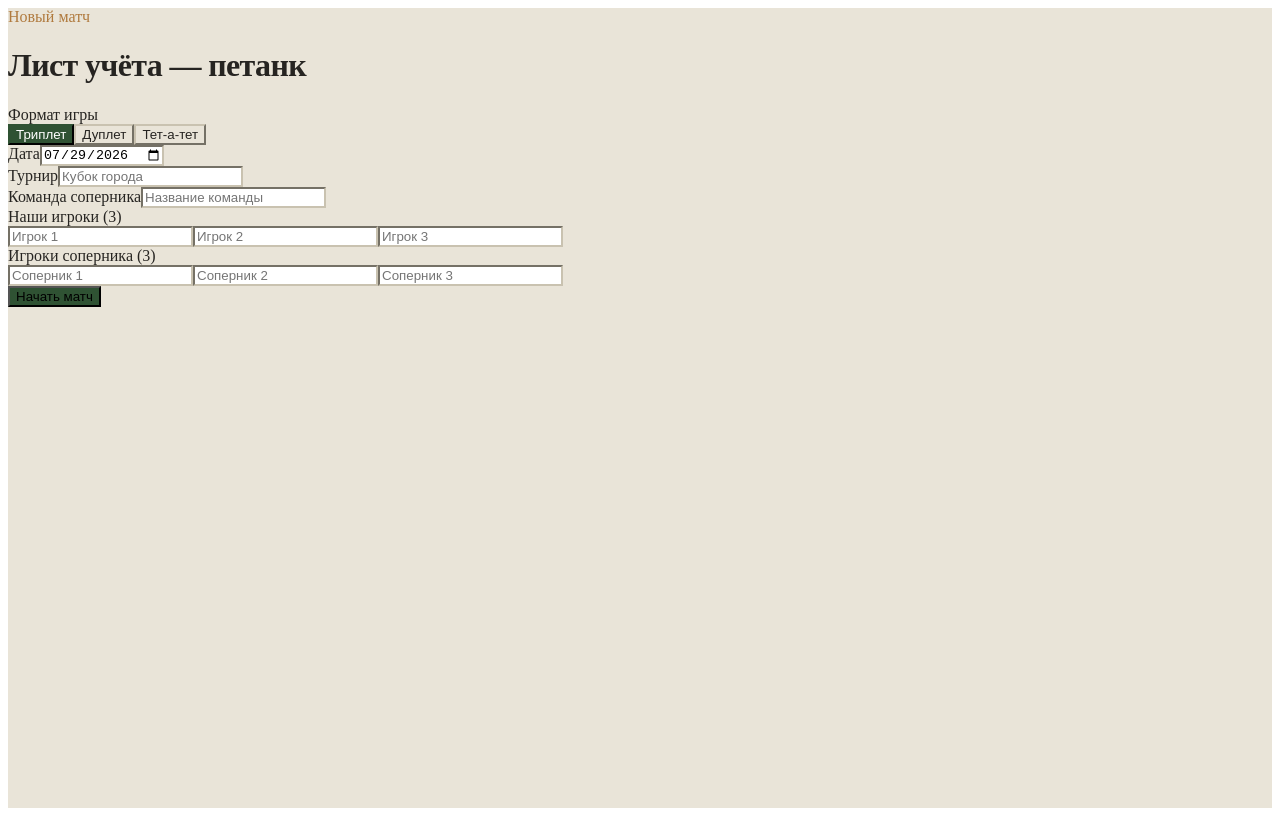
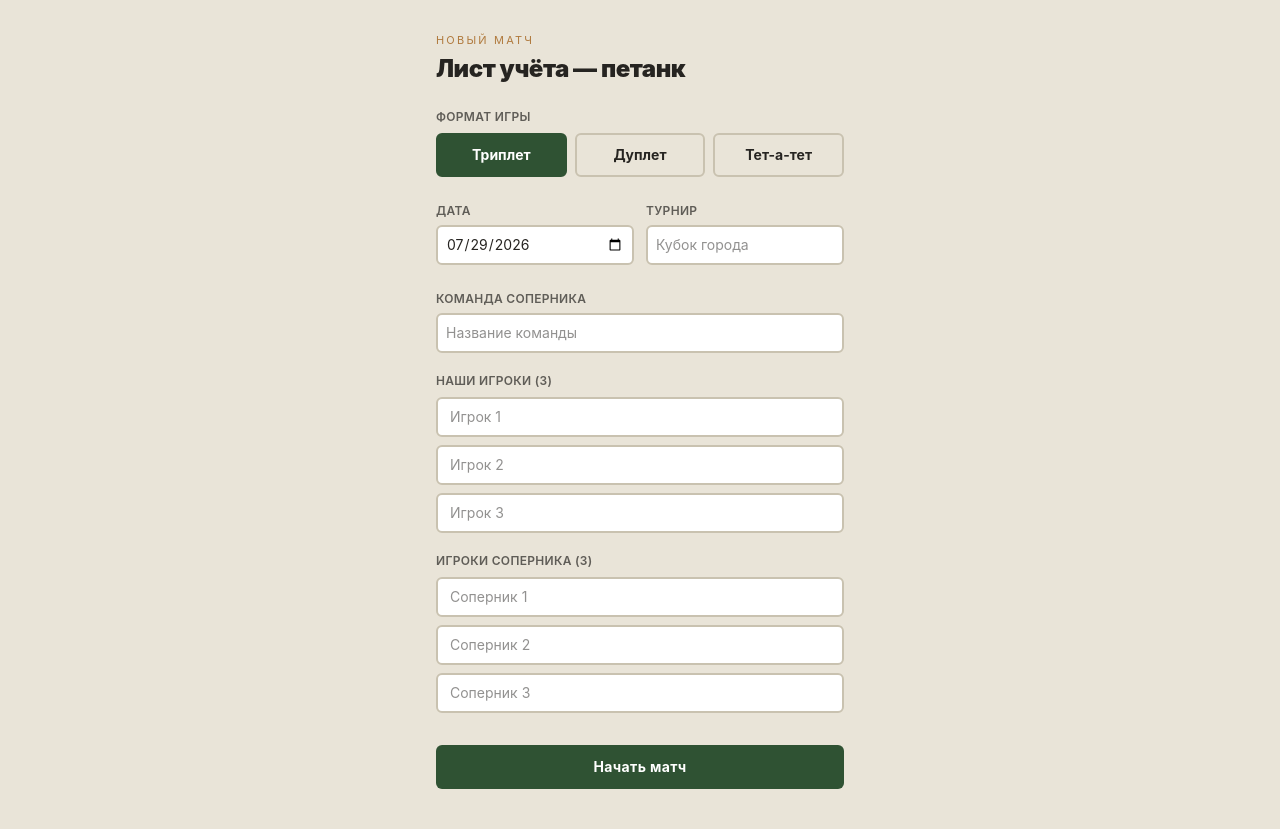
Before and after one commit to etopoesh/Petanquestats-app, a React (Vite) app: page / in a window 1280 px wide. Built offline with nearby package versions, Linux system fonts and the light colour scheme.

Commit message:
Update index.css

```diff
--- a/src/index.css
+++ b/src/index.css
@@ -1,3 +1 @@
-@tailwindcss base;
-@tailwindcss components;
-@tailwindcss utilities;
+@import "tailwindcss"
```
